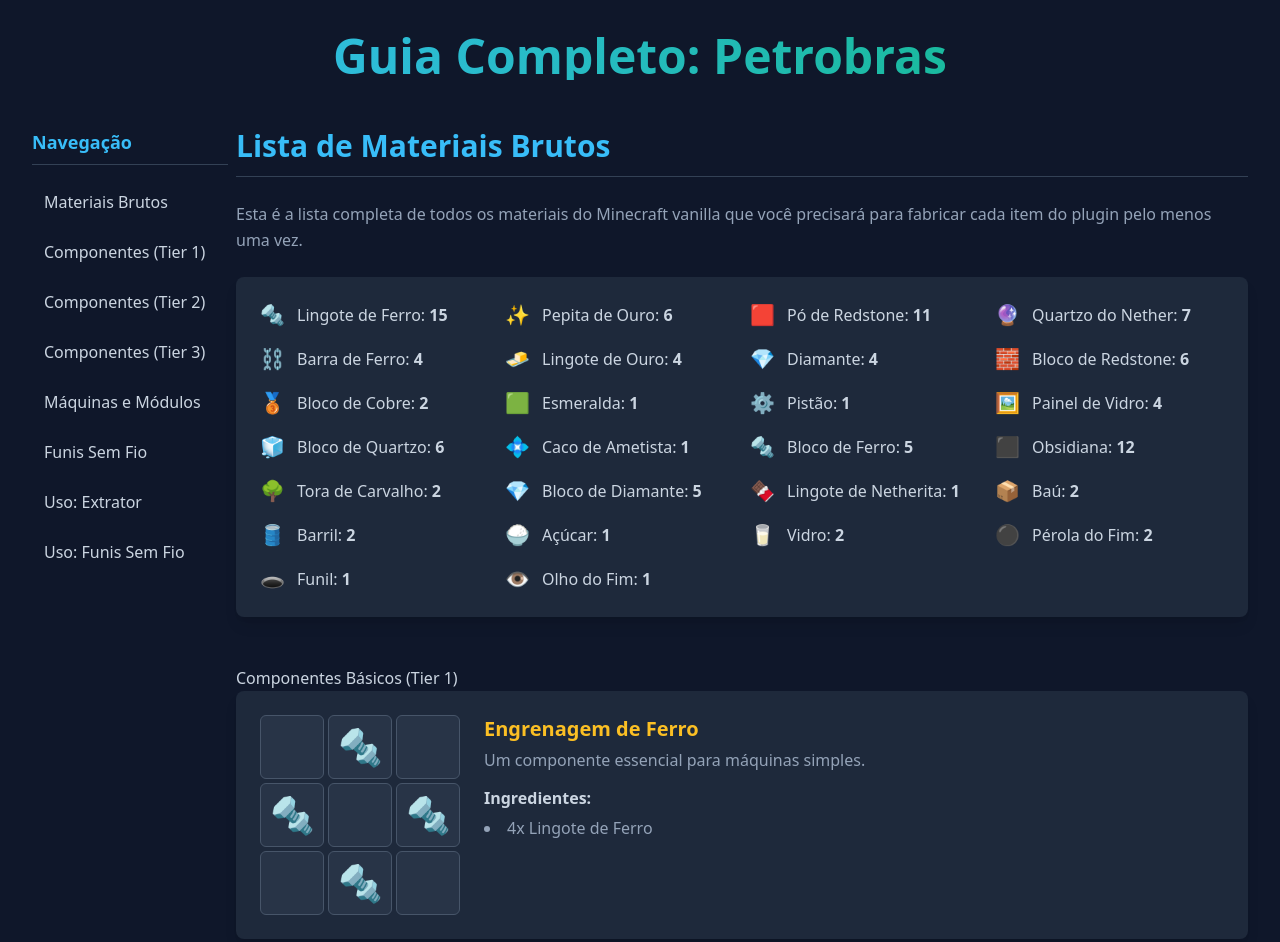
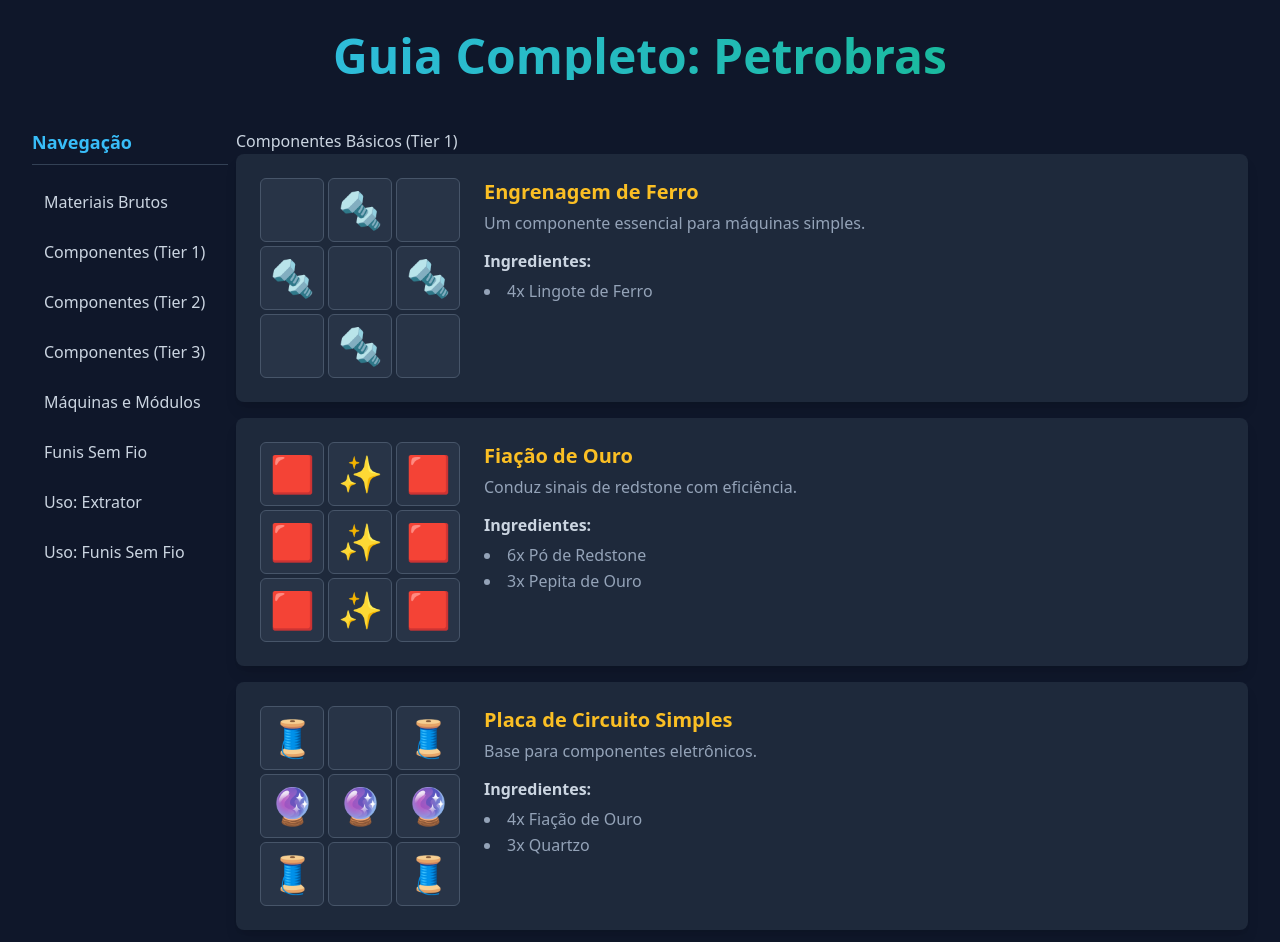
Before and after one commit to mochly-labs/nekoutils, a plain HTML site: page petrobras.html in a window 1280 px wide. Shown: the top 942 px of the page. Drawn offline with nearby package versions, Linux system fonts and the light colour scheme.

Commit message:
Update petrobras.html

```diff
--- a/petrobras.html
+++ b/petrobras.html
@@ -55,40 +55,6 @@
 
             <!-- Conteúdo Principal -->
             <main class="md:col-span-9 lg:col-span-10">
-
-                <!-- Seção de Materiais Brutos -->
-                <section id="materiais" class="mb-12 scroll-mt-24">
-                    <h2 class="text-3xl font-bold text-sky-400 mb-6 border-b border-slate-700 pb-3">Lista de Materiais Brutos</h2>
-                    <p class="mb-6 text-slate-400">Esta é a lista completa de todos os materiais do Minecraft vanilla que você precisará para fabricar cada item do plugin pelo menos uma vez.</p>
-                    <div class="grid grid-cols-2 sm:grid-cols-3 lg:grid-cols-4 gap-4 bg-slate-800 p-6 rounded-lg shadow-lg">
-                        <div class="flex items-center space-x-3"><span class="text-xl">🔩</span><span>Lingote de Ferro: <strong>15</strong></span></div>
-                        <div class="flex items-center space-x-3"><span class="text-xl">✨</span><span>Pepita de Ouro: <strong>6</strong></span></div>
-                        <div class="flex items-center space-x-3"><span class="text-xl">🟥</span><span>Pó de Redstone: <strong>11</strong></span></div>
-                        <div class="flex items-center space-x-3"><span class="text-xl">🔮</span><span>Quartzo do Nether: <strong>7</strong></span></div>
-                        <div class="flex items-center space-x-3"><span class="text-xl">⛓️</span><span>Barra de Ferro: <strong>4</strong></span></div>
-                        <div class="flex items-center space-x-3"><span class="text-xl">🧈</span><span>Lingote de Ouro: <strong>4</strong></span></div>
-                        <div class="flex items-center space-x-3"><span class="text-xl">💎</span><span>Diamante: <strong>4</strong></span></div>
-                        <div class="flex items-center space-x-3"><span class="text-xl">🧱</span><span>Bloco de Redstone: <strong>6</strong></span></div>
-                        <div class="flex items-center space-x-3"><span class="text-xl">🥉</span><span>Bloco de Cobre: <strong>2</strong></span></div>
-                        <div class="flex items-center space-x-3"><span class="text-xl">🟩</span><span>Esmeralda: <strong>1</strong></span></div>
-                        <div class="flex items-center space-x-3"><span class="text-xl">⚙️</span><span>Pistão: <strong>1</strong></span></div>
-                        <div class="flex items-center space-x-3"><span class="text-xl">🖼️</span><span>Painel de Vidro: <strong>4</strong></span></div>
-                        <div class="flex items-center space-x-3"><span class="text-xl">🧊</span><span>Bloco de Quartzo: <strong>6</strong></span></div>
-                        <div class="flex items-center space-x-3"><span class="text-xl">💠</span><span>Caco de Ametista: <strong>1</strong></span></div>
-                        <div class="flex items-center space-x-3"><span class="text-xl">🔩</span><span>Bloco de Ferro: <strong>5</strong></span></div>
-                        <div class="flex items-center space-x-3"><span class="text-xl">⬛</span><span>Obsidiana: <strong>12</strong></span></div>
-                        <div class="flex items-center space-x-3"><span class="text-xl">🌳</span><span>Tora de Carvalho: <strong>2</strong></span></div>
-                        <div class="flex items-center space-x-3"><span class="text-xl">💎</span><span>Bloco de Diamante: <strong>5</strong></span></div>
-                        <div class="flex items-center space-x-3"><span class="text-xl">🍫</span><span>Lingote de Netherita: <strong>1</strong></span></div>
-                        <div class="flex items-center space-x-3"><span class="text-xl">📦</span><span>Baú: <strong>2</strong></span></div>
-                        <div class="flex items-center space-x-3"><span class="text-xl">🛢️</span><span>Barril: <strong>2</strong></span></div>
-                        <div class="flex items-center space-x-3"><span class="text-xl">🍚</span><span>Açúcar: <strong>1</strong></span></div>
-                        <div class="flex items-center space-x-3"><span class="text-xl">🥛</span><span>Vidro: <strong>2</strong></span></div>
-                        <div class="flex items-center space-x-3"><span class="text-xl">⚫</span><span>Pérola do Fim: <strong>2</strong></span></div>
-                        <div class="flex items-center space-x-3"><span class="text-xl">🕳️</span><span>Funil: <strong>1</strong></span></div>
-                        <div class="flex items-center space-x-3"><span class="text-xl">👁️</span><span>Olho do Fim: <strong>1</strong></span></div>
-                    </div>
-                </section>
 
                 <!-- Helper para criar a grid de crafting -->
                 <script>
```
